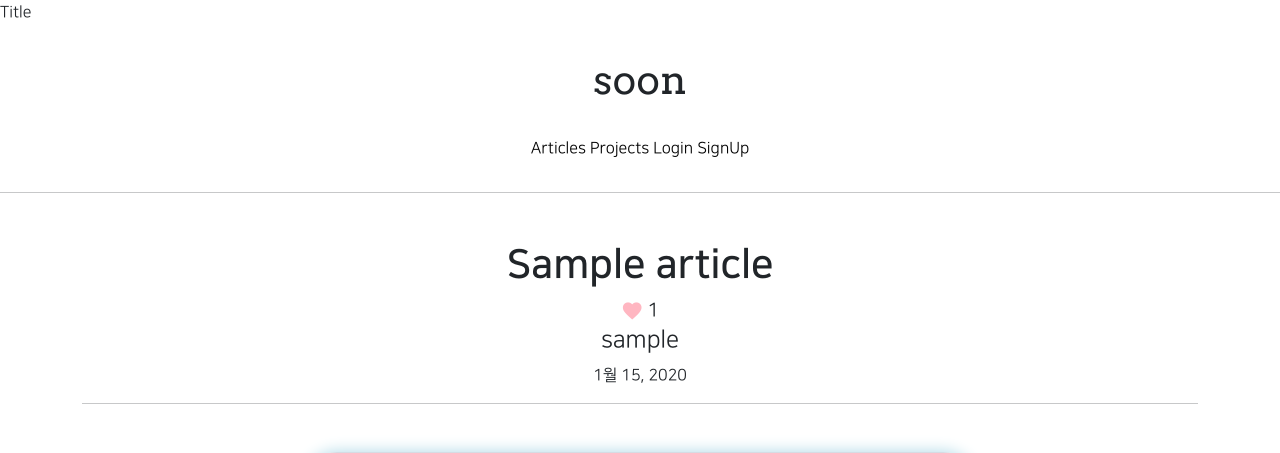
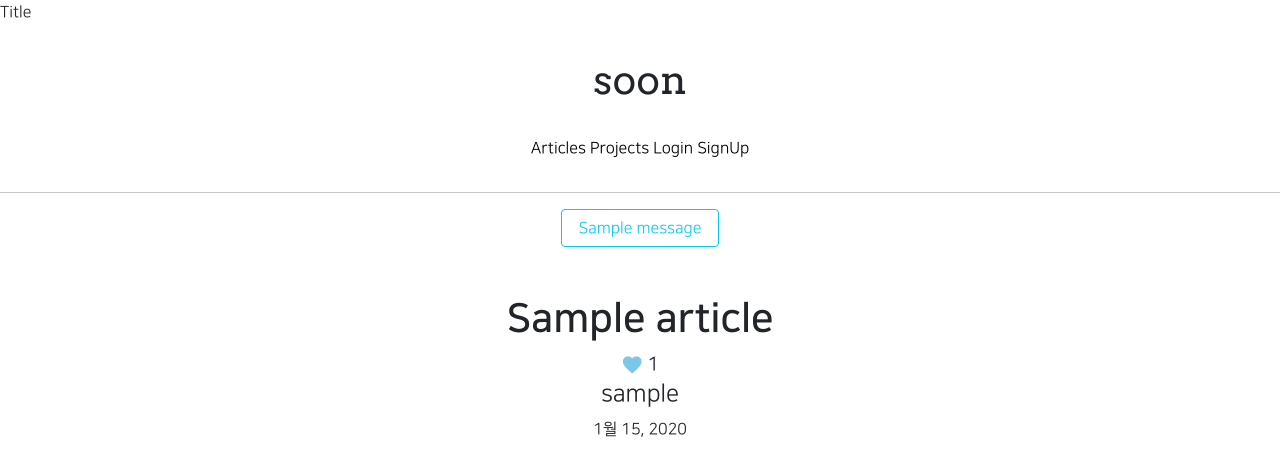
Before and after one commit to hale-in/web-app1, a Django app: page /articles/detail/1 in a window 1280 px wide. Shown: the top 453 px of the page. Run offline with Django 3.2, Linux system fonts and the light colour scheme; tables that the repository leaves empty hold one stand-in row (values such as "Sample post"); grey boxes marked "Sample" are stand-in pictures; one stand-in notice (Sample message) is shown; parts of the project's set-up code (start-up, migrations or seed data) failed here and were passed over; some libraries are stand-ins or nearby versions.

Commit message:
8/24 3ban class commit 4

```diff
--- a/articleapp/templates/articleapp/detail.html
+++ b/articleapp/templates/articleapp/detail.html
@@ -12,7 +12,7 @@
                         class="material-icons"
                          style="vertical-align: middle;
                                 font-size: 1.4rem;
-                                 color: lightpink">
+                                 color: #7bc7e7">
                         favorite
                      </a>
                     <span style="vertical-align: middle; font-size: 1.2rem">
--- a/templates/base.html
+++ b/templates/base.html
@@ -6,6 +6,13 @@
 {% include 'header.html' %}
 
 <hr>
+{% for message in messages %}
+    <div class="text-center">
+        <div class="btn btn-outline-info round-pill px-3">
+            {{ message }}
+        </div>
+    </div>
+{% endfor %}
 
 {% block content %}
 {% endblock %}
```
Also changed, not shown: likeapp/views.py (+6 -3 lines).
